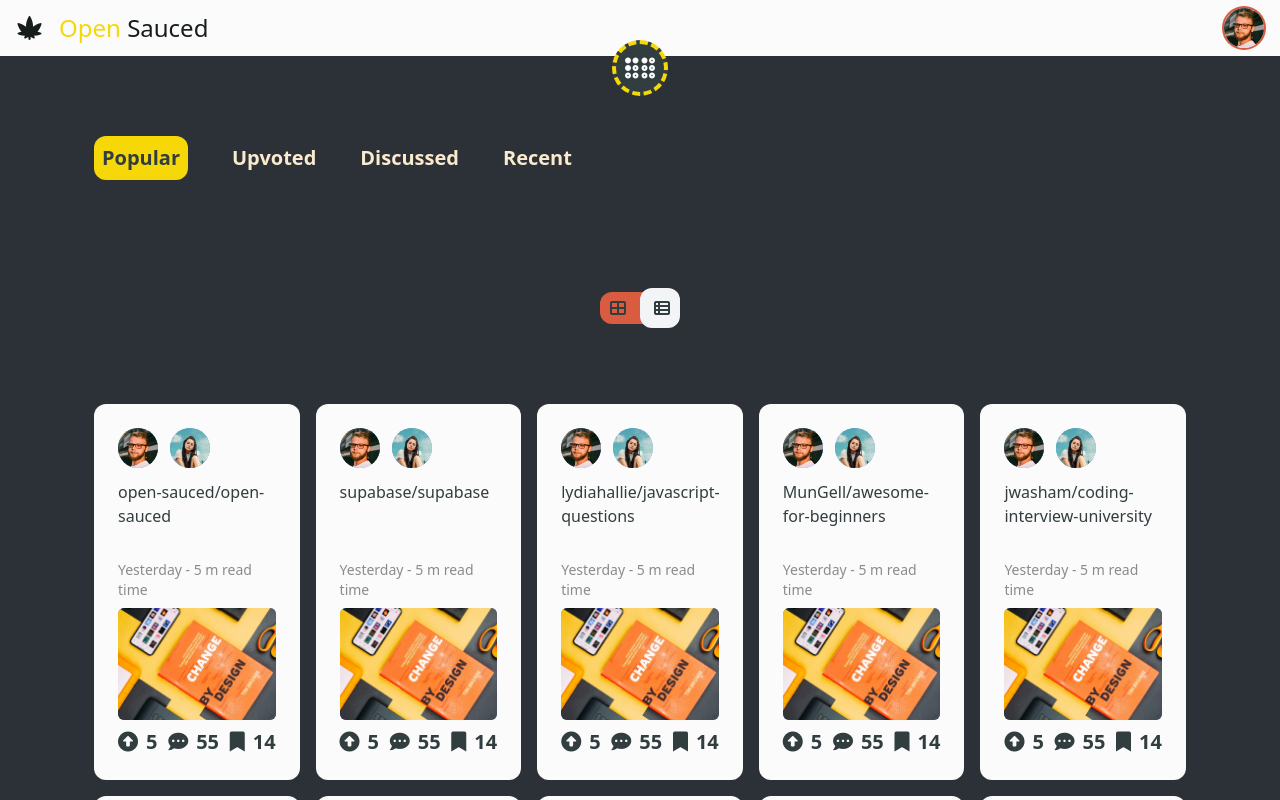
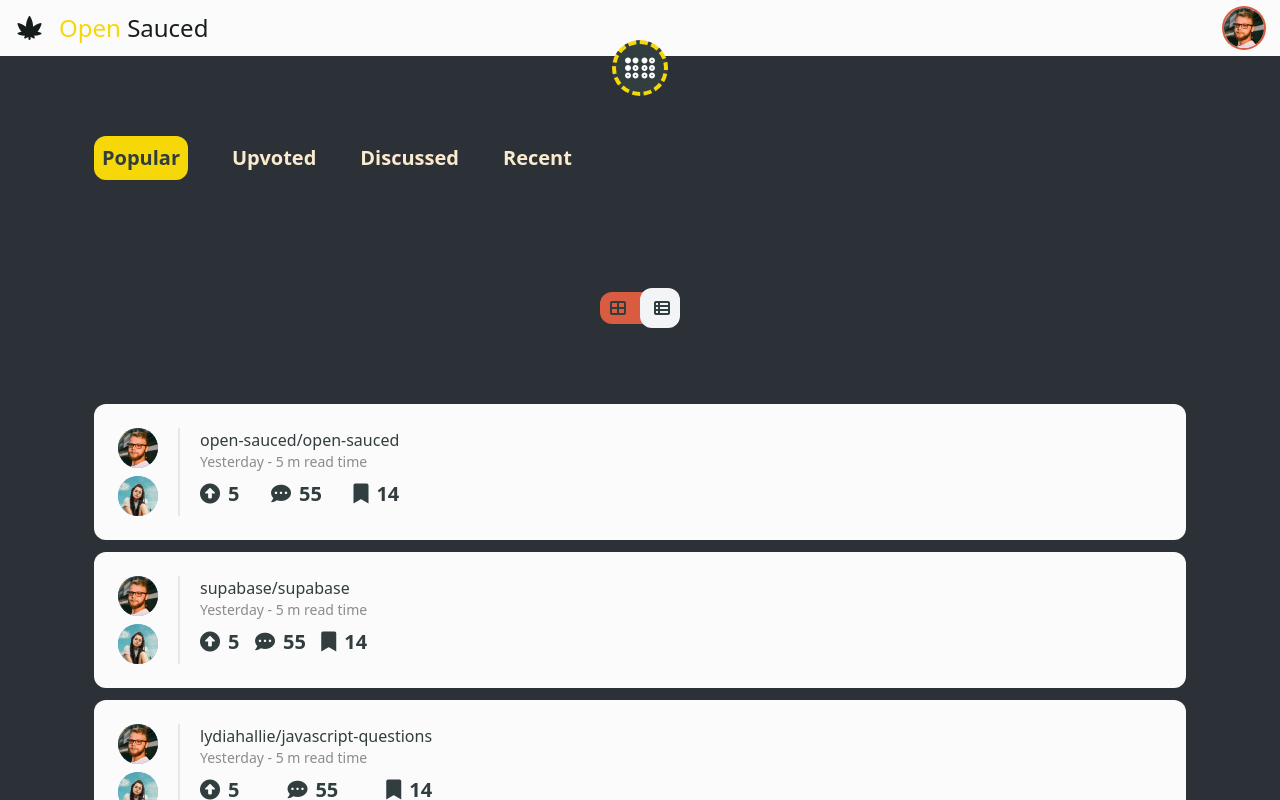
Before and after one commit to shamimbinnur/open-sauced, a Next.js app: page /components/posts/Posts in a window 1280 px wide. Both pictures are taken after a click on the element 662 px from the left and 308 px from the top of the page. Shown: the top 800 px of the page. Built offline with nearby package versions, Linux system fonts and the light colour scheme.

Commit message:
almostDone

```diff
--- a/pages/_app.js
+++ b/pages/_app.js
@@ -1,11 +1,17 @@
+import { useState } from 'react'
 import '../styles/globals.css'
 import Layout from './components/layout/Layout'
+import { ContextProvider } from './contexts/gridContext'
 
 function MyApp({ Component, pageProps }) {
+
+
   return (
+    <ContextProvider>
       <Layout>
         <Component {...pageProps} />
       </Layout>
+    </ContextProvider>
     )
 }
 
--- a/pages/components/layout/LayoutToggle.jsx
+++ b/pages/components/layout/LayoutToggle.jsx
@@ -1,13 +1,22 @@
 import React from 'react'
+import { useGridContext } from '../../contexts/gridContext'
 
 function LayoutToggle() {
+
+    const { isGrid, setIsGrid } = useGridContext();
+
+    console.log(isGrid)
+    const position = isGrid ? "left-0" : "right-0"
+
+
+
     return (
         <div className=" bg-darkestGrey pt-8 pb-14">
             <div className="container flex justify-center ">
-                <div className="bg-saucyRed w-20 h-8 rounded-xl flex items-center gap-2 cursor-pointer relative text-grey text-md ">
-                    <div className="absolute bottom-0.1 w-10 h-10 rounded-xl bg-gray-100 transition-all duration-300 right-0  "></div>
-                    <div className=" z-10 flex-1 flex justify-center "> <i className="fas fa-th-large transition "></i> </div>
-                    <div className=" z-10 flex-1 flex justify-center "> <i className="fas fa-th-list "></i> </div>
+                <div className="bg-saucyRed w-20 h-8 rounded-xl flex items-center gap-2 cursor-pointer relative  text-grey text-md ">
+                    <div className={ "absolute bottom-0.1 w-10 h-10 rounded-xl bg-gray-100   " + position  }></div>
+                    <div onClick={ ()=> setIsGrid(true)} className=" z-10 flex-1 flex justify-center "> <i className="fas fa-th-large transition "></i> </div>
+                    <div onClick={ ()=> setIsGrid(false)} className=" z-10 flex-1 flex justify-center "> <i className="fas fa-th-list "></i> </div>
                 </div>
             </div>
         </div>
--- a/pages/components/layout/PrimaryNav.jsx
+++ b/pages/components/layout/PrimaryNav.jsx
@@ -5,11 +5,14 @@
 function PrimaryNav() {
     return (
         <nav className="flex bg-offWhite min-h-10 w-full font-roboto font-bold px-4 py-4 sm:py-2  ">
+            {/* Branding */}
             <div className=" flex-1 flex gap-4 text-2xl font-medium items-center ">
                 <i className="fas fa-cannabis text-darkGrey "></i>
                 <h1 className=" text-cheesyYellow " >Open  <span className="text-darkGrey">Sauced</span> </h1>
 
             </div>
+
+            {/* Login and Avatar */}
             <div className=" items-center ">
                 {/* If not logged in */}
                 {/* <div className="text-md font-medium bg-saucyRed text-gray-100 py-1 px-3 rounded-xl hover:bg-grey hover:text-lighterGrey">
--- a/pages/components/post/Post.jsx
+++ b/pages/components/post/PostGrid.jsx
@@ -5,7 +5,7 @@
 import cover1 from "../posts/placeholderImages/cover1.jpg"
 import cover2 from "../posts/placeholderImages/cover2.jpg"
 
-function Post({data}) {
+function PostGrid({data}) {
     return (
         <div className=" bg-offWhite rounded-xl p-6 font-roboto  ">
             {/* Avator Container */}
@@ -72,4 +72,4 @@
     )
 }
 
-export default Post
+export default PostGrid
--- /dev/null
+++ b/pages/components/post/PostList.jsx
@@ -0,0 +1,74 @@
+import React from 'react'
+import Image from 'next/image'
+import av1 from "../posts/placeholderImages/av01.jpg"
+import av2 from "../posts/placeholderImages/av02.jpg"
+import cover1 from "../posts/placeholderImages/cover1.jpg"
+import cover2 from "../posts/placeholderImages/cover2.jpg"
+
+function PostList({data}) {
+    return (
+        <div className=" bg-offWhite rounded-xl p-6 font-roboto w-full">
+            {/* Flex container */}
+            <div className="flex ">
+                {/* Avatar Container */}
+                <div className=" flex flex-col gap-2">
+                    {/* Avatar */}
+                    <div className="bg-blue-400 w-10 h-10 overflow-hidden  rounded-full ">
+                        <Image
+                            className="object-cover"
+                            src={av1}
+                            alt="Avatar 01"
+                            width={500}
+                            height={500}
+                        />
+                    </div>
+                    {/* Avatar */}
+                    <div className="bg-blue-400 w-10 h-10 overflow-hidden  rounded-full ">
+                        <Image
+                            className="object-cover"
+                            src={av2}
+                            alt="Avatar 02"
+                            width={500}
+                            height={500}
+                        />
+                    </div>
+                </div>
+
+                {/* Content */}
+                <div className=" ml-5 border-l-2 pl-5">
+                    <div className=" text-grey text-md font-medium  overflow-hidden ">
+                        <h1>{data.repo_name} </h1>
+                    </div>
+                    {/* Date and Time */}
+                    <div className=" text-lightGrey text-sm mb-2 ">
+                        <h3> Yesterday - 5 m read time </h3>
+                    </div>
+                    {/* Action Button Container */}
+                    <div className=" flex justify-between w-full ">
+                        {/* Upvote */}
+                        <div className=" flex justify-center items-center text-xl gap-2 text-grey hover:text-saucyRed cursor-pointer transition-all duration-200  ">
+                            <i className="fas fa-arrow-alt-circle-up"></i>
+                            <p className="font-bold">5</p>
+                        </div>
+
+                        {/* Comment */}
+                        <div className=" flex justify-center items-center text-xl gap-2 text-grey hover:text-saucyRed cursor-pointer transition-all duration-200  ">
+                            <i className="fas fa-comment-dots"></i>
+
+                            <p className="font-bold" >55</p>
+                        </div>
+
+                        {/* Bookmark */}
+                        <div className=" flex justify-center items-center text-xl gap-2 text-grey hover:text-saucyRed cursor-pointer transition-all duration-200 ">
+                            <i className="fas fa-bookmark"></i>
+                            <p className="font-bold" >14</p>
+                        </div>
+                    </div>
+                </div>
+
+            </div>
+        </div>
+    )
+}
+
+export default PostList
--- a/pages/components/posts/Posts.jsx
+++ b/pages/components/posts/Posts.jsx
@@ -1,17 +1,34 @@
 import React from 'react'
-import Post from '../post/Post'
+import { useGridContext } from '../../contexts/gridContext'
+import PostGrid from '../post/PostGrid'
+import PostList from '../post/PostList'
 import { postData } from "./postData"
 
 function Posts() {
+    const { isGrid, setIsGrid } = useGridContext();
+
     return (
         <div className="bg-darkestGrey py-6 w-full min-h-screen">
+            {
+                isGrid ? (
                     <div className=" container grid xs:grid-cols-1 sm:grid-cols-2 md:grid-cols-3 lg:grid-cols-4 xl:grid-cols-5 2xl:grid-cols-6  gap-4 ">
                         {
                             postData.map((item, i)=>(
-                        <Post data={item} key={i}/>
+                                <PostGrid data={item} key={i}/>
                             ))
                         }
                     </div>
+                ): (
+                    <div className=" container grid gap-3 ">
+                        {
+                            postData.map((item, i)=>(
+                                <PostList data={item} key={i}/>
+                            ))
+                        }
+                    </div>
+                )
+            }
+
         </div>
     )
 }
--- /dev/null
+++ b/pages/contexts/gridContext.js
@@ -0,0 +1,20 @@
+import { createContext, useContext, useState  } from "react";
+
+
+const GridContext = createContext(null);
+
+
+export const useGridContext = () => {
+    return useContext(GridContext)
+}
+
+export const ContextProvider = ({ children }) => {
+
+    const [isGrid, setIsGrid] = useState(true);
+
+    return (
+        <GridContext.Provider value={{ isGrid, setIsGrid }}>
+            {children}
+        </GridContext.Provider>
+    )
+}
--- a/pages/index.js
+++ b/pages/index.js
@@ -1,6 +1,9 @@
+import { useState } from "react";
 import Posts from "./components/posts/Posts";
 
 export default function Home() {
+
+
   return (
     <>
       <Posts/>
```
Lines whose indentation alone changed are shown as unchanged.
